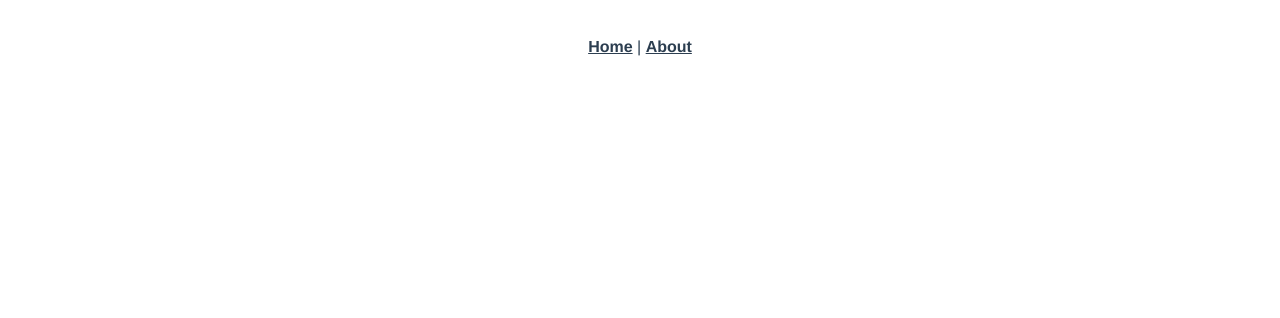
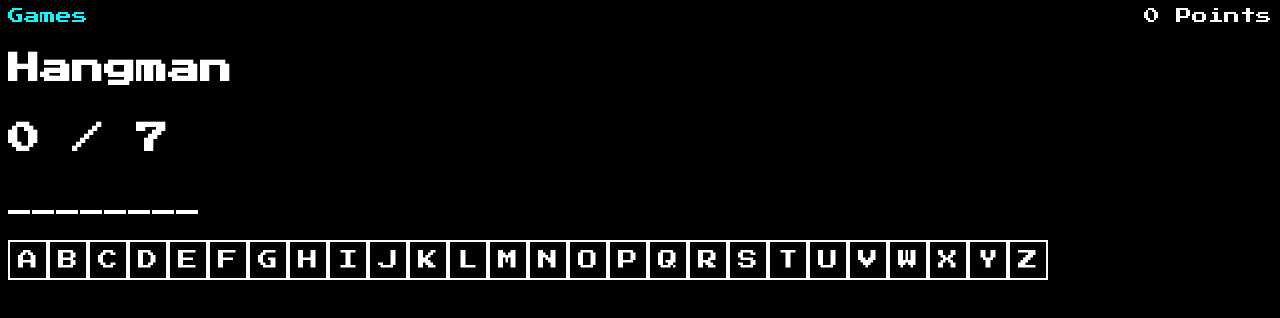
Before and after one commit to codecampleipzig/pixel-arcade, a Vue app: page /hangman in a window 1280 px wide. Shown: the top 318 px of the page. Built offline with nearby package versions, Linux system fonts and the light colour scheme.

Commit message:
Finished Exercise

```diff
--- a/public/index.html
+++ b/public/index.html
@@ -1,15 +1,18 @@
 <!DOCTYPE html>
 <html lang="en">
   <head>
-    <meta charset="utf-8">
-    <meta http-equiv="X-UA-Compatible" content="IE=edge">
-    <meta name="viewport" content="width=device-width,initial-scale=1.0">
-    <link rel="icon" href="<%= BASE_URL %>favicon.ico">
-    <title><%= htmlWebpackPlugin.options.title %></title>
+    <meta charset="utf-8" />
+    <meta http-equiv="X-UA-Compatible" content="IE=edge" />
+    <meta name="viewport" content="width=device-width,initial-scale=1.0" />
+    <link rel="icon" href="<%= BASE_URL %>favicon.ico" />
+    <title>Pixel Arcade</title>
   </head>
   <body>
     <noscript>
-      <strong>We're sorry but <%= htmlWebpackPlugin.options.title %> doesn't work properly without JavaScript enabled. Please enable it to continue.</strong>
+      <strong
+        >We're sorry but Pixel Arcade doesn't work properly without JavaScript
+        enabled. Please enable it to continue.</strong
+      >
     </noscript>
     <div id="app"></div>
     <!-- built files will be auto injected -->
--- a/src/App.vue
+++ b/src/App.vue
@@ -1,32 +1,77 @@
 <template>
   <div id="app">
-    <div id="nav">
-      <router-link to="/">Home</router-link> |
-      <router-link to="/about">About</router-link>
-    </div>
+    <header>
+      <div><router-link to="/">Games</router-link></div>
+      <div class="score">{{ $store.state.score }} Points</div>
+    </header>
     <router-view />
   </div>
 </template>
 
 <style>
-#app {
-  font-family: Avenir, Helvetica, Arial, sans-serif;
-  -webkit-font-smoothing: antialiased;
-  -moz-osx-font-smoothing: grayscale;
-  text-align: center;
-  color: #2c3e50;
+@import url("https://fonts.googleapis.com/css2?family=Press+Start+2P&display=swap");
+
+body {
+  font-family: "Press Start 2P", cursive;
+  background-color: black;
+  color: white;
 }
 
-#nav {
-  padding: 30px;
+h1,
+h2,
+h3,
+h4,
+h5,
+h6 {
+  line-height: 1.5;
 }
 
-#nav a {
-  font-weight: bold;
-  color: #2c3e50;
+a {
+  color: cyan;
+  text-decoration: none;
 }
 
-#nav a.router-link-exact-active {
-  color: #42b983;
+.router-link-exact-active {
+  text-decoration: underline;
+}
+
+input[type="text"] {
+  font-size: 1rem;
+  outline: none;
+  background-color: black;
+  color: white;
+  border: 2px solid white;
+  font-family: inherit;
+  padding: 0.5rem;
+}
+
+label {
+  display: block;
+  font-size: 0.875rem;
+}
+
+header {
+  display: flex;
+  justify-content: space-between;
+}
+
+button {
+  background-color: black;
+  font-family: inherit;
+  font-size: 1.25rem;
+  padding: 0.5rem;
+  border: 2px solid white;
+  color: white;
+  outline: none;
+  cursor: pointer;
+}
+
+button:hover {
+  border-color: cyan;
+  color: cyan;
+}
+
+button:active {
+  transform: scale(0.9);
 }
 </style>
--- a/src/components/HelloWorld.vue
+++ /dev/null
@@ -1,138 +0,0 @@
-<template>
-  <div class="hello">
-    <h1>{{ msg }}</h1>
-    <p>
-      For a guide and recipes on how to configure / customize this project,<br />
-      check out the
-      <a href="https://cli.vuejs.org" target="_blank" rel="noopener"
-        >vue-cli documentation</a
-      >.
-    </p>
-    <h3>Installed CLI Plugins</h3>
-    <ul>
-      <li>
-        <a
-          href="https://github.com/vuejs/vue-cli/tree/dev/packages/%40vue/cli-plugin-babel"
-          target="_blank"
-          rel="noopener"
-          >babel</a
-        >
-      </li>
-      <li>
-        <a
-          href="https://github.com/vuejs/vue-cli/tree/dev/packages/%40vue/cli-plugin-router"
-          target="_blank"
-          rel="noopener"
-          >router</a
-        >
-      </li>
-      <li>
-        <a
-          href="https://github.com/vuejs/vue-cli/tree/dev/packages/%40vue/cli-plugin-vuex"
-          target="_blank"
-          rel="noopener"
-          >vuex</a
-        >
-      </li>
-      <li>
-        <a
-          href="https://github.com/vuejs/vue-cli/tree/dev/packages/%40vue/cli-plugin-eslint"
-          target="_blank"
-          rel="noopener"
-          >eslint</a
-        >
-      </li>
-      <li>
-        <a
-          href="https://github.com/vuejs/vue-cli/tree/dev/packages/%40vue/cli-plugin-unit-jest"
-          target="_blank"
-          rel="noopener"
-          >unit-jest</a
-        >
-      </li>
-    </ul>
-    <h3>Essential Links</h3>
-    <ul>
-      <li>
-        <a href="https://vuejs.org" target="_blank" rel="noopener">Core Docs</a>
-      </li>
-      <li>
-        <a href="https://forum.vuejs.org" target="_blank" rel="noopener"
-          >Forum</a
-        >
-      </li>
-      <li>
-        <a href="https://chat.vuejs.org" target="_blank" rel="noopener"
-          >Community Chat</a
-        >
-      </li>
-      <li>
-        <a href="https://twitter.com/vuejs" target="_blank" rel="noopener"
-          >Twitter</a
-        >
-      </li>
-      <li>
-        <a href="https://news.vuejs.org" target="_blank" rel="noopener">News</a>
-      </li>
-    </ul>
-    <h3>Ecosystem</h3>
-    <ul>
-      <li>
-        <a href="https://router.vuejs.org" target="_blank" rel="noopener"
-          >vue-router</a
-        >
-      </li>
-      <li>
-        <a href="https://vuex.vuejs.org" target="_blank" rel="noopener">vuex</a>
-      </li>
-      <li>
-        <a
-          href="https://github.com/vuejs/vue-devtools#vue-devtools"
-          target="_blank"
-          rel="noopener"
-          >vue-devtools</a
-        >
-      </li>
-      <li>
-        <a href="https://vue-loader.vuejs.org" target="_blank" rel="noopener"
-          >vue-loader</a
-        >
-      </li>
-      <li>
-        <a
-          href="https://github.com/vuejs/awesome-vue"
-          target="_blank"
-          rel="noopener"
-          >awesome-vue</a
-        >
-      </li>
-    </ul>
-  </div>
-</template>
-
-<script>
-export default {
-  name: "HelloWorld",
-  props: {
-    msg: String
-  }
-};
-</script>
-
-<!-- Add "scoped" attribute to limit CSS to this component only -->
-<style scoped>
-h3 {
-  margin: 40px 0 0;
-}
-ul {
-  list-style-type: none;
-  padding: 0;
-}
-li {
-  display: inline-block;
-  margin: 0 10px;
-}
-a {
-  color: #42b983;
-}
-</style>
--- a/src/router/index.js
+++ b/src/router/index.js
@@ -1,6 +1,7 @@
 import Vue from "vue";
 import VueRouter from "vue-router";
 import Home from "../views/Home.vue";
+import Hangman from "../views/Hangman.vue";
 
 Vue.use(VueRouter);
 
@@ -8,23 +9,19 @@ const routes = [
   {
     path: "/",
     name: "Home",
-    component: Home
+    component: Home,
   },
   {
-    path: "/about",
-    name: "About",
-    // route level code-splitting
-    // this generates a separate chunk (about.[hash].js) for this route
-    // which is lazy-loaded when the route is visited.
-    component: () =>
-      import(/* webpackChunkName: "about" */ "../views/About.vue")
-  }
+    path: "/hangman",
+    name: "Hangman",
+    component: Hangman,
+  },
 ];
 
 const router = new VueRouter({
   mode: "history",
   base: process.env.BASE_URL,
-  routes
+  routes,
 });
 
 export default router;
--- a/src/store/index.js
+++ b/src/store/index.js
@@ -4,8 +4,19 @@ import Vuex from "vuex";
 Vue.use(Vuex);
 
 export default new Vuex.Store({
-  state: {},
-  mutations: {},
-  actions: {},
-  modules: {}
+  state: {
+    score: parseInt(localStorage.getItem("score")) || 0,
+  },
+  mutations: {
+    ADD_SCORE(state, amount) {
+      state.score += amount;
+      localStorage.setItem("score", state.score);
+    },
+  },
+  actions: {
+    gameWon({ commit }, result) {
+      commit("ADD_SCORE", result.points);
+    },
+  },
+  modules: {},
 });
--- a/src/views/About.vue
+++ /dev/null
@@ -1,5 +0,0 @@
-<template>
-  <div class="about">
-    <h1>This is an about page</h1>
-  </div>
-</template>
--- /dev/null
+++ b/src/views/Hangman.vue
@@ -0,0 +1,116 @@
+<template>
+  <div>
+    <div v-if="won">
+      <h2>
+        Congrats! You survived
+      </h2>
+      <button @click="resetGame">Try again</button>
+    </div>
+    <div v-else-if="lost">
+      <h2>Sorry, you are dead</h2>
+      <p>The word was {{ word }}</p>
+      <button @click="resetGame">Try again</button>
+    </div>
+    <div v-else class="game">
+      <h1>Hangman</h1>
+      <h1>{{ wrongGuesses.length }} / {{ maxNumWrongGuesses }}</h1>
+      <h2>{{ revealedWord }}</h2>
+      <div class="alphabet">
+        <button
+          v-for="letter in alphabet"
+          :key="letter"
+          @click="guess(letter)"
+          :class="{
+            disabled: guesses.includes(letter),
+          }"
+        >
+          {{ letter }}
+        </button>
+      </div>
+    </div>
+  </div>
+</template>
+
+<script>
+const generateAlphabet = () => {
+  const result = [];
+  for (
+    let letter = "A";
+    letter <= "Z";
+    letter = String.fromCharCode(letter.charCodeAt(0) + 1)
+  ) {
+    result.push(letter);
+  }
+  return result;
+};
+
+const randomWord = () => {
+  const words = ["dispatch", "commit", "route", "state", "watch", "method"];
+  return words[Math.floor(Math.random() * words.length)];
+};
+
+export default {
+  name: "Hangman",
+  data() {
+    return {
+      maxNumWrongGuesses: 7,
+      word: "",
+      guesses: [],
+      alphabet: generateAlphabet(),
+    };
+  },
+  methods: {
+    guess(letter) {
+      if (this.guesses.includes(letter)) return;
+      this.guesses.push(letter);
+    },
+    handleWin() {
+      this.$store.dispatch("gameWon", {
+        game: "hangman",
+        points: 10,
+      });
+    },
+    resetGame() {
+      this.word = randomWord();
+      this.guesses = [];
+    },
+  },
+  computed: {
+    wrongGuesses() {
+      return this.guesses.filter(
+        (letter) => !this.word.toUpperCase().includes(letter)
+      );
+    },
+    revealedWord() {
+      return this.word
+        .split("")
+        .map((letter) =>
+          this.guesses.includes(letter.toUpperCase()) ? letter : "_"
+        )
+        .join("");
+    },
+    won() {
+      return this.word && this.revealedWord == this.word;
+    },
+    lost() {
+      return this.wrongGuesses.length >= this.maxNumWrongGuesses;
+    },
+  },
+  watch: {
+    won(newValue) {
+      if (newValue) {
+        this.handleWin();
+      }
+    },
+  },
+  created() {
+    this.resetGame();
+  },
+};
+</script>
+
+<style scoped>
+.disabled {
+  opacity: 0.5;
+}
+</style>
--- a/src/views/Home.vue
+++ b/src/views/Home.vue
@@ -1,18 +1,12 @@
 <template>
-  <div class="home">
-    <img alt="Vue logo" src="../assets/logo.png" />
-    <HelloWorld msg="Welcome to Your Vue.js App" />
+  <div>
+    <h1>Welcome to the Pixel Arcade!</h1>
+    <router-link to="/hangman">Hangman</router-link>
   </div>
 </template>
 
 <script>
-// @ is an alias to /src
-import HelloWorld from "@/components/HelloWorld.vue";
-
 export default {
   name: "Home",
-  components: {
-    HelloWorld
-  }
 };
 </script>
```
